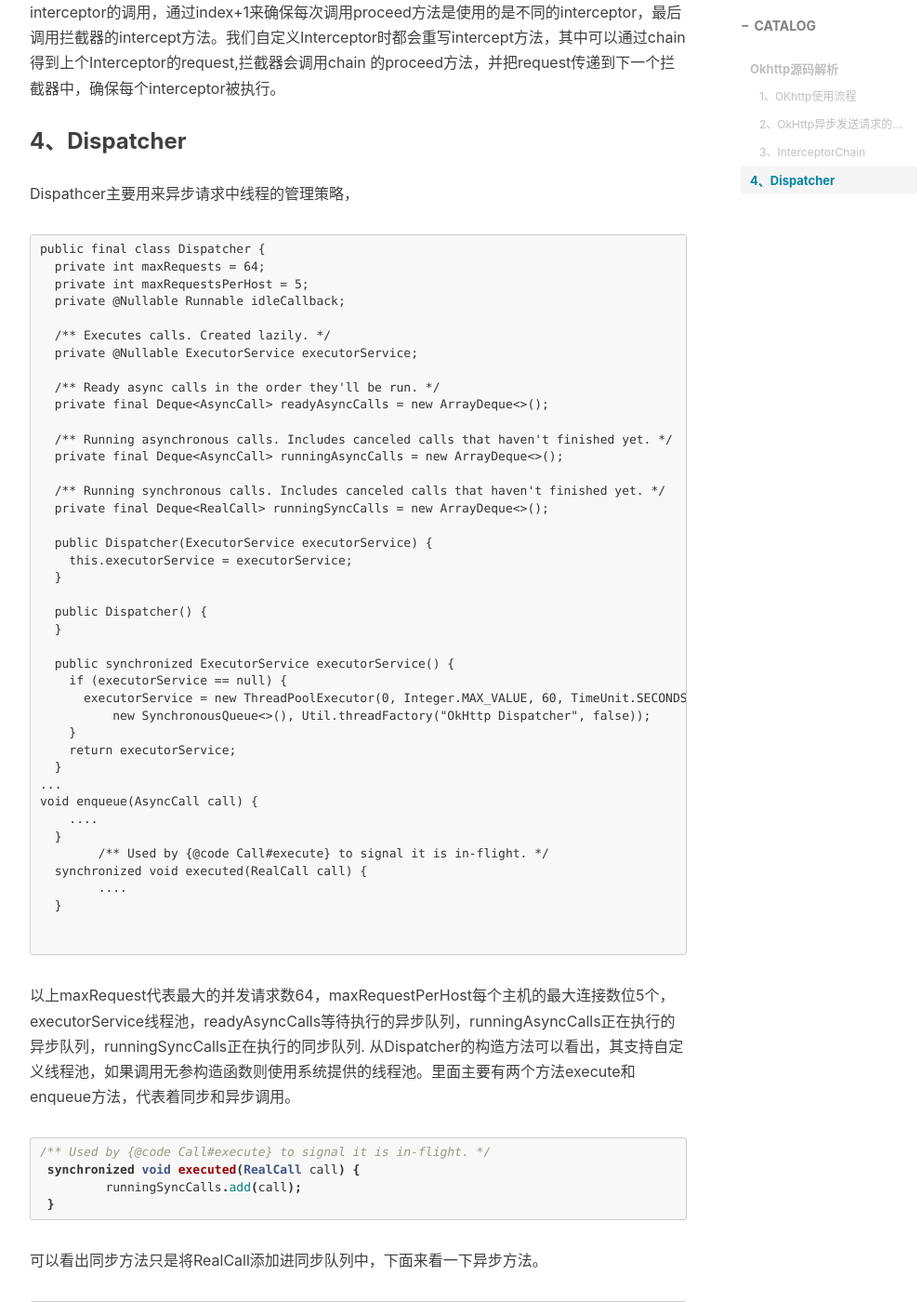
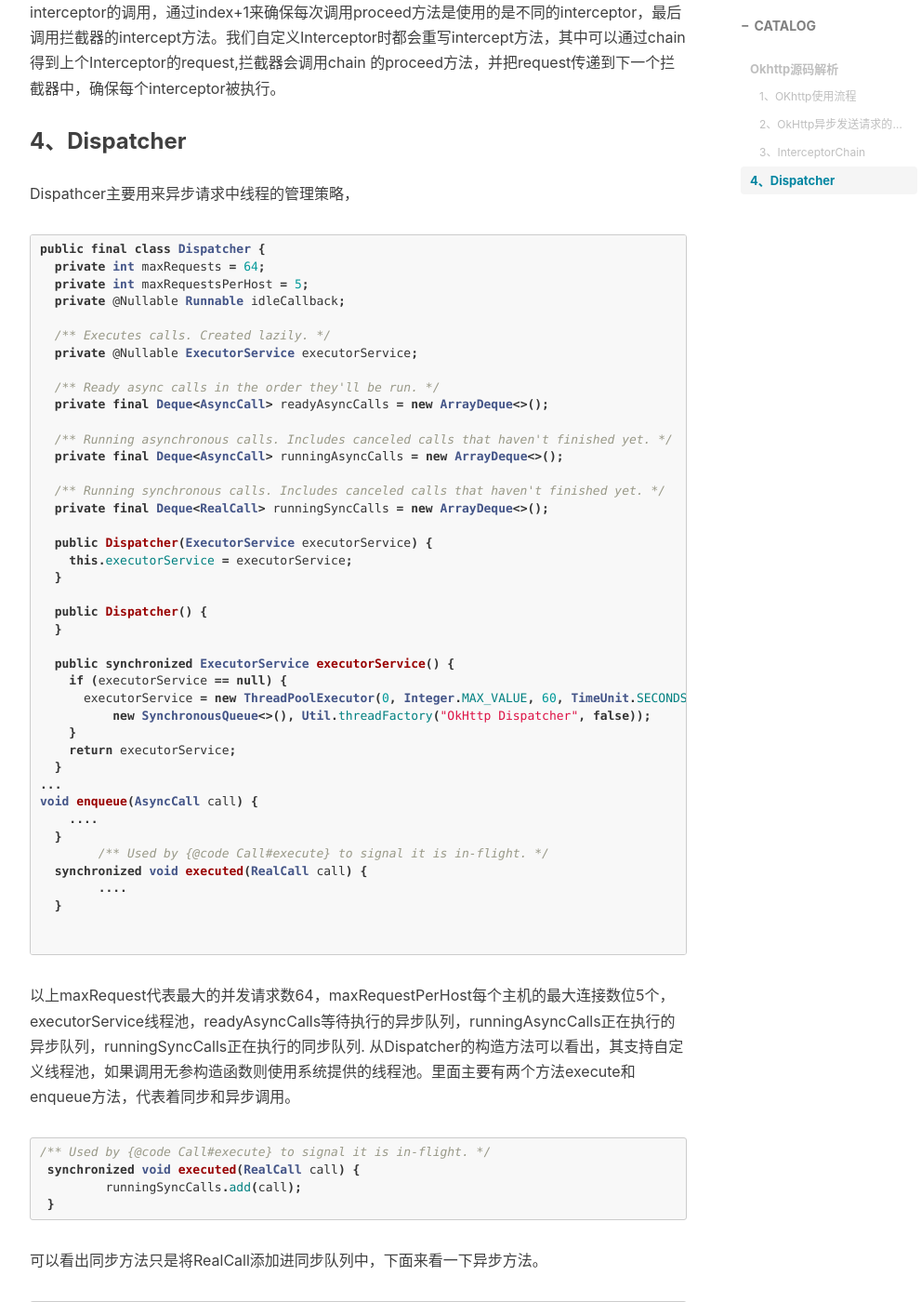
Before and after one commit to MR-GuoQing/blog, a Jekyll site: the page built from _posts/2019-03-07-okhttp.md, in a window 1280 px wide and 1400 px high, scrolled down 4269 px. Shown: the whole window at 93% size, without its empty margins (233-1224 px from the left). Built offline with Jekyll 4.4.1, drawn with Linux system fonts in a browser that asks for light colours; nearby versions of some CDN libraries; comment, search, counter and statistics services are not loaded; some of the changed text lies outside the part shown.

Commit message:
fix error

````diff
--- a/_posts/2019-03-07-okhttp.md
+++ b/_posts/2019-03-07-okhttp.md
@@ -165,7 +165,7 @@ public Response proceed(Request request, StreamAllocation streamAllocation, Http
 ### 4、Dispatcher
 
 Dispathcer主要用来异步请求中线程的管理策略，
-```Java
+```java
 public final class Dispatcher {
   private int maxRequests = 64;
   private int maxRequestsPerHost = 5;
````
Also changed, not shown: other parts of _posts/2019-03-07-okhttp.md (+1 -1 lines).
